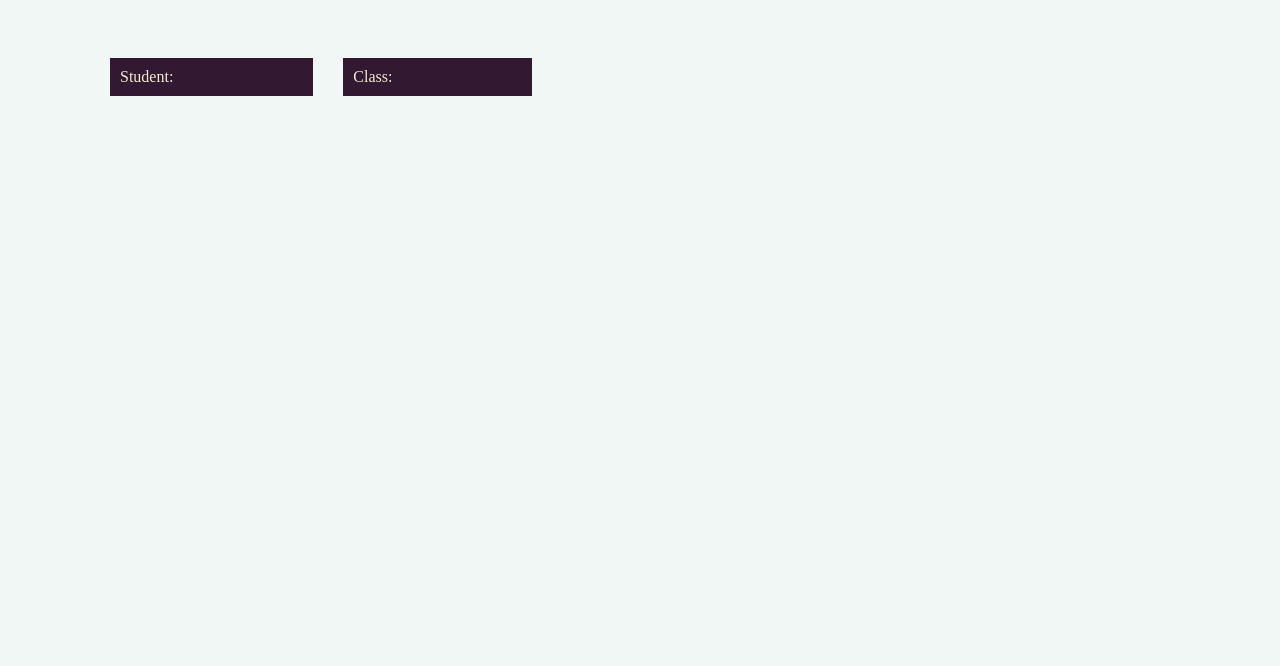
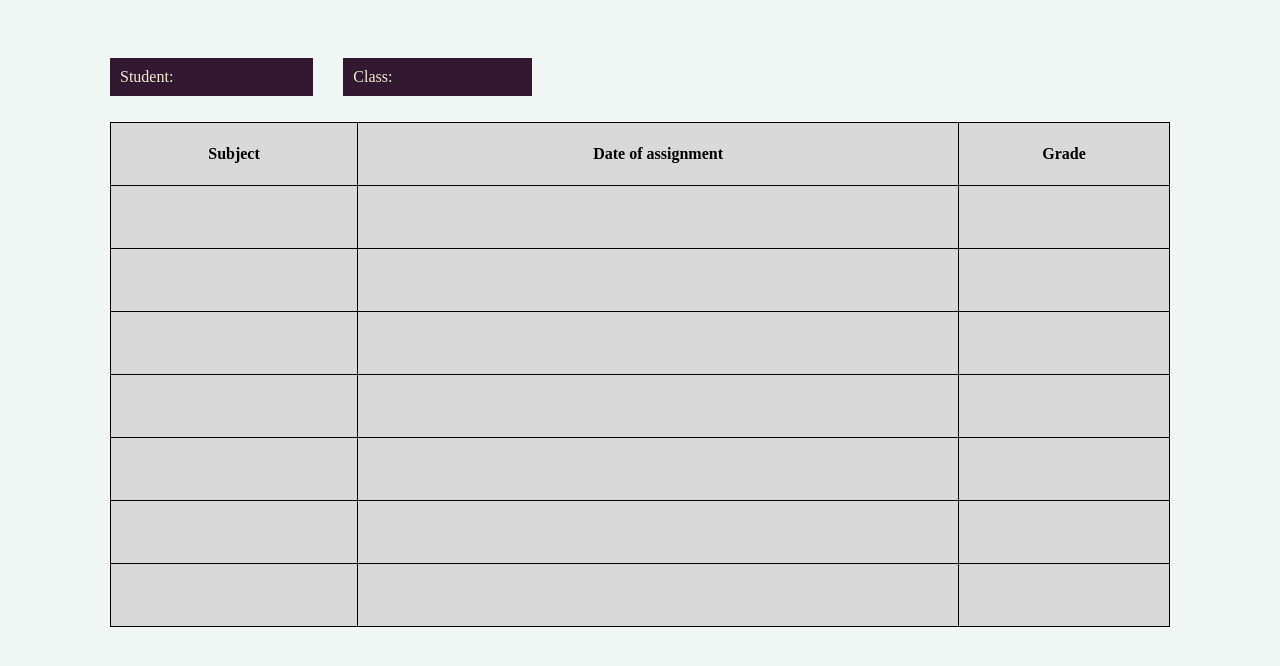
Before and after one commit to gtomkiel/GroupB-term2, a PHP site: page / in a window 1280 px wide. Shown: the part 68-734 px from the top of the page. Run offline with PHP 8.4, Linux system fonts and the light colour scheme; lists and menus that the app fills with data are empty.

Commit message:
grade table added

```diff
--- a/app/public/index.html
+++ b/app/public/index.html
@@ -32,6 +32,48 @@
 			</div>
 
 
+			<table>
+			<tr>
+				<th>Subject</th>
+				<th>Date of assignment</th>
+				<th>Grade</th>
+         </tr>
+			<tr>
+				<td></td>
+				<td></td>
+				<td></td>
+		   </tr>
+		   <tr>
+				<td></td>
+				<td></td>
+				<td></td>
+		   </tr>
+		   <tr>
+				<td></td>
+				<td></td>
+				<td></td>
+		   </tr>
+				<tr>
+				<td></td>
+				<td></td>
+				<td></td>
+		   </tr>
+		    <tr>
+				<td></td>
+				<td></td>
+				<td></td>
+		   </tr>
+		   <tr>
+				<td></td>
+				<td></td>
+				<td></td>
+		   </tr>
+		   <tr>
+				<td></td>
+				<td></td>
+				<td></td>
+		  </tr>
+
 		</div>
 	</body>
 </html>
--- a/app/public/styles/style.css
+++ b/app/public/styles/style.css
@@ -77,3 +77,22 @@ nav ul{
 	padding:10px 140px 10px 10px;
 	margin:50px 10px 10px 20px;
 }
+
+/*table*/
+
+table{
+	grid-column:1/7;
+   margin:0 110px 0 110px;
+}
+
+td, th {
+	height:60px;
+}
+
+table, th, td {
+
+   border-width:2px;
+	background: #D9D9D9;
+	border: 1px solid black;
+	border-collapse: collapse;
+}
```
